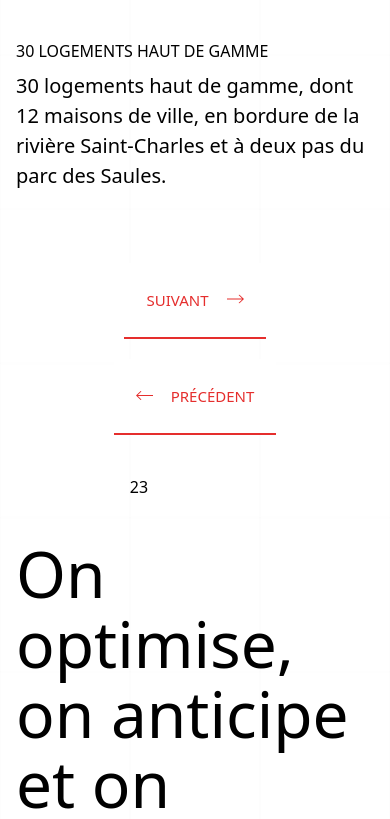
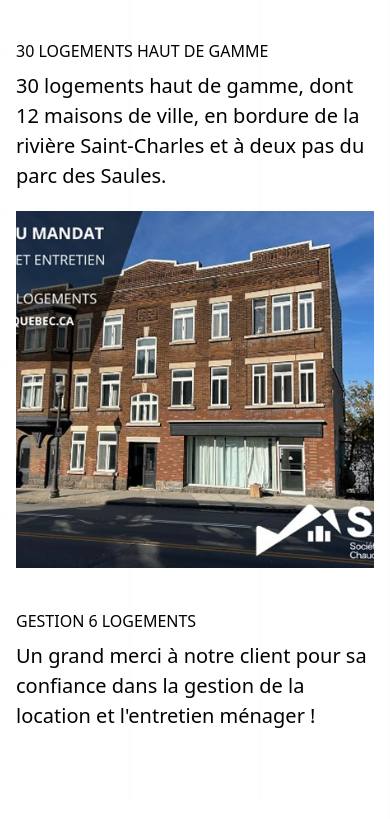
Before and after one commit to SigningValdo/sica, a Next.js app: page /gestion-immobiliere in a window 390 px wide. Shown: the part 1178-1997 px from the top of the page. Built offline with nearby package versions, Linux system fonts and the light colour scheme.

Commit message:
Refactor Gestion Immobiliere page: comment out Swiper functionality and update layout structure for improved clarity and responsiveness; enhance image presentation with motion effects.

```diff
--- a/src/app/gestion-immobiliere/page.tsx
+++ b/src/app/gestion-immobiliere/page.tsx
@@ -5,21 +5,22 @@ import Image from "next/image";
 import React, { RefObject } from "react";
 import { motion } from "framer-motion";
 import "swiper/css";
-import { Swiper, SwiperSlide } from "swiper/react";
-import { useState, useEffect, useRef } from "react";
-import type { Swiper as SwiperType } from "swiper";
+// import { Swiper, SwiperSlide } from "swiper/react";
+// import { useState, useEffect, useRef } from "react";
+import { useRef } from "react";
+// import type { Swiper as SwiperType } from "swiper";
 
 const Page = () => {
-  const swiperRef = useRef<SwiperType | null>(null);
-  const [currentIndex, setCurrentIndex] = useState(1);
+  // const swiperRef = useRef<SwiperType | null>(null);
+  // const [currentIndex, setCurrentIndex] = useState(1);
 
-  useEffect(() => {
-    if (!swiperRef.current) return;
+  // useEffect(() => {
+  //   if (!swiperRef.current) return;
 
-    swiperRef.current.on("realIndexChange", (s: SwiperType) => {
-      setCurrentIndex(s.realIndex + 1);
-    });
-  }, []);
+  //   swiperRef.current.on("realIndexChange", (s: SwiperType) => {
+  //     setCurrentIndex(s.realIndex + 1);
+  //   });
+  // }, []);
   const scrollToSection = (ref: RefObject<HTMLDivElement | null>) => {
     ref.current?.scrollIntoView({ behavior: "smooth" });
   };
@@ -58,7 +59,7 @@ const Page = () => {
             <div className="lg:flex hidden flex-col pt-10 gap-10">
               <div className="flex flex-col items-center justify-center gap-5">
                 <Button
-                  onClick={() => swiperRef.current?.slideNext()}
+                  // onClick={() => swiperRef.current?.slideNext()}
                   variant="secondary"
                   className="w-[159px]"
                   iconPosition="right"
@@ -66,7 +67,7 @@ const Page = () => {
                   Suivant
                 </Button>
                 <Button
-                  onClick={() => swiperRef.current?.slidePrev()}
+                  // onClick={() => swiperRef.current?.slidePrev()}
                   variant="secondary"
                   className="w-[159px]"
                   iconPosition="left"
@@ -77,14 +78,84 @@ const Page = () => {
               <p className="-ml-28 text-center">23</p>
             </div>
           </div>
-          <div>
-            <Swiper
+          <div className="grid grid-cols-1 md:grid-cols-2 gap-5">
+            {" "}
+            <div className="">
+              <Image
+                src={"/logement-haut-gamme.png"}
+                height={433}
+                width={433}
+                quality={100}
+                priority
+                alt="logement-haut-gamme"
+              />
+              <div className="pt-[33px]">
+                <motion.h3
+                  initial={{ y: "100px", opacity: 0 }}
+                  whileInView={{ y: "0px", opacity: 1 }}
+                  transition={{
+                    // type: "spring",
+                    offset: 300,
+                  }}
+                  className="title-3 uppercase"
+                >
+                  30 logements haut de gamme
+                </motion.h3>
+                <motion.p
+                  initial={{ y: "100px", opacity: 0 }}
+                  whileInView={{ y: "0px", opacity: 1 }}
+                  transition={{
+                    // type: "spring",
+                    offset: 300,
+                  }}
+                  className=" paragraph-1 "
+                >
+                  30 logements haut de gamme, dont 12 maisons de ville, en
+                  bordure de la rivière Saint-Charles et à deux pas du parc des
+                  Saules.
+                </motion.p>
+              </div>
+            </div>
+            <div className="">
+              <Image
+                src={"/gestion-logement.png"}
+                height={433}
+                width={433}
+                quality={100}
+                priority
+                alt="Gestion 6 logements"
+              />
+              <div className="pt-[33px]">
+                <motion.h3
+                  initial={{ y: "100px", opacity: 0 }}
+                  whileInView={{ y: "0px", opacity: 1 }}
+                  transition={{
+                    // type: "spring",
+                    offset: 300,
+                  }}
+                  className="title-3 uppercase"
+                >
+                  Gestion 6 logements
+                </motion.h3>
+                <motion.p
+                  initial={{ y: "100px", opacity: 0 }}
+                  whileInView={{ y: "0px", opacity: 1 }}
+                  transition={{
+                    // type: "spring",
+                    offset: 300,
+                  }}
+                  className=" paragraph-1 "
+                >
+                  {
+                    "Un grand merci à notre client pour sa confiance dans la gestion de la location et l'entretien ménager !"
+                  }
+                </motion.p>
+              </div>
+            </div>
+            {/* <Swiper
               slidesPerView={1}
               breakpoints={{
                 768: {
-                  slidesPerView: 2,
-                },
-                1024: {
                   slidesPerView: 2,
                 },
               }}
@@ -247,13 +318,13 @@ const Page = () => {
                   </div>
                 </div>
               </SwiperSlide>
-            </Swiper>
+            </Swiper> */}
           </div>
 
           <div className="flex lg:hidden flex-col pt-10 gap-10">
             <div className="flex flex-col items-center justify-center gap-5">
               <Button
-                onClick={() => swiperRef.current?.slideNext()}
+                // onClick={() => swiperRef.current?.slideNext()}
                 variant="secondary"
                 className="w-[159px]"
                 iconPosition="right"
@@ -261,7 +332,7 @@ const Page = () => {
                 Suivant
               </Button>
               <Button
-                onClick={() => swiperRef.current?.slidePrev()}
+                // onClick={() => swiperRef.current?.slidePrev()}
                 variant="secondary"
                 className="w-[159px]"
                 iconPosition="left"
@@ -274,7 +345,7 @@ const Page = () => {
         </div>
       </section>
       <section className="flex flex-col lg:flex-row  max-2xl:gap-10 mt-10 lg:mt-[270px]">
-        <div className=" w-full">
+        <div className=" w-full lg:m-auto">
           <motion.h1
             initial={{ y: "100px", opacity: 0 }}
             whileInView={{ y: "0px", opacity: 1 }}
@@ -284,8 +355,7 @@ const Page = () => {
             }}
             className="max-w-[675px] lg:m-auto mb-20 title-1"
           >
-            On optimise, on anticipe et on valorise votre{" "}
-            <br className=" hidden 2xl:block" /> bien.
+            On optimise, on anticipe et on valorise votre bien.
           </motion.h1>
           <Image
             quality={100}
```
